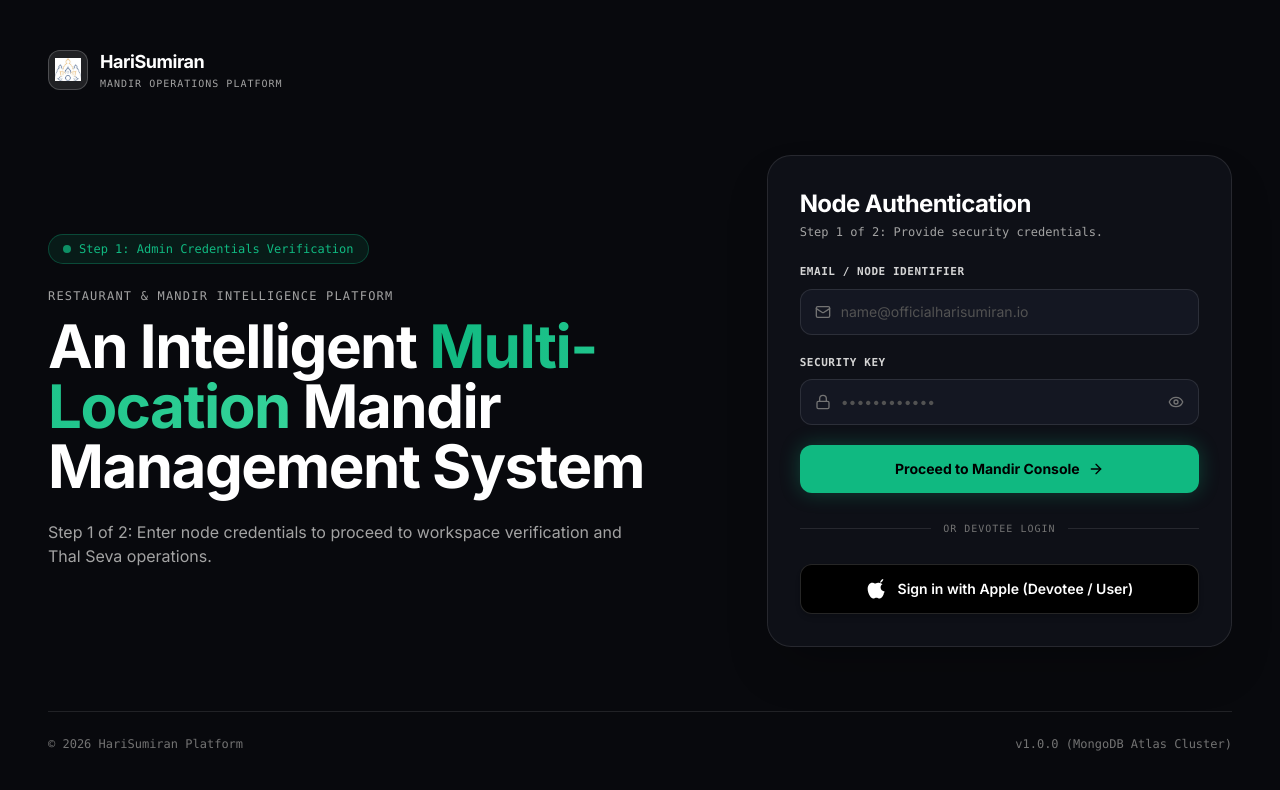
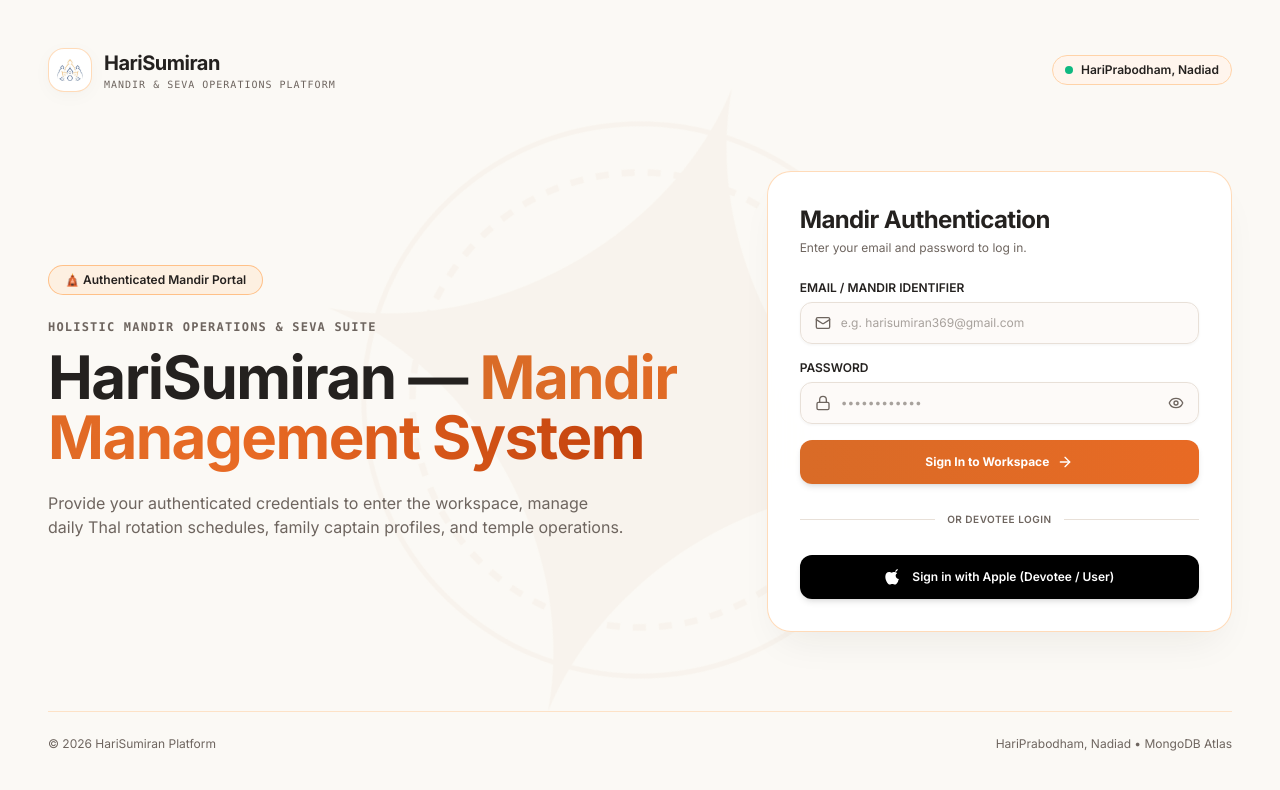
Before and after one commit to ParmarPranav/HariSumiran-Admin-Dashboard, a Next.js app: page /auth in a window 1280 px wide. Shown: the top 790 px of the page. Built offline with nearby package versions, Linux system fonts and the light colour scheme.

Commit message:
feat(auth): update login screen to light warm theme, set title HariSumiran - Mandir Management System, remove restaurant & step text

```diff
--- a/src/app/auth/page.tsx
+++ b/src/app/auth/page.tsx
@@ -3,6 +3,7 @@
 import React, { useState } from "react";
 import { useApp } from "@/context/AppContext";
 import { useRouter } from "next/navigation";
+import { MandalaBackground } from "@/components/ui/MandalaBackground";
 import {
   Mail,
   Lock,
@@ -10,7 +11,6 @@ import {
   Eye,
   EyeOff,
   ShieldCheck,
-  CheckCircle2,
 } from "lucide-react";
 import { toast } from "sonner";
 
@@ -108,98 +108,103 @@ export default function AuthPage() {
   };
 
   return (
-    <div className="min-h-screen w-full bg-[#08090d] text-white flex flex-col justify-between p-6 md:p-12 font-sans selection:bg-[#10b981] selection:text-black">
+    <div className="relative min-h-screen w-full bg-[#FBF9F5] text-charcoal flex flex-col justify-between p-6 md:p-12 font-sans selection:bg-saffron-200 selection:text-saffron-900 overflow-hidden">
+      <MandalaBackground />
+
       {/* Top Header Bar */}
-      <div className="flex items-center justify-between">
+      <div className="relative z-10 flex items-center justify-between">
         <div className="flex items-center gap-3">
-          <div className="h-10 w-10 rounded-xl bg-white/10 border border-white/20 p-1.5 flex items-center justify-center backdrop-blur-md">
+          <div className="h-11 w-11 rounded-2xl bg-white p-2 flex items-center justify-center shadow-soft border border-saffron-200/80">
             <img src="/logo.png" alt="HariSumiran Logo" className="h-full w-full object-contain" />
           </div>
           <div>
-            <h1 className="font-heading text-lg font-bold tracking-tight text-white">HariSumiran</h1>
-            <p className="text-[10px] font-mono tracking-widest text-neutral-400 uppercase">
-              MANDIR OPERATIONS PLATFORM
+            <h1 className="font-heading text-xl font-bold tracking-tight text-charcoal">HariSumiran</h1>
+            <p className="text-[10px] font-mono tracking-widest text-charcoal-subtle uppercase">
+              MANDIR &amp; SEVA OPERATIONS PLATFORM
             </p>
           </div>
+        </div>
+
+        <div className="hidden sm:flex items-center gap-2 px-3 py-1.5 rounded-full bg-saffron-50 border border-saffron-200 text-xs font-semibold text-saffron-800">
+          <span className="h-2 w-2 rounded-full bg-emerald-500 animate-pulse" />
+          HariPrabodham, Nadiad
         </div>
       </div>
 
       {/* Main Split Content Area */}
-      <div className="grid grid-cols-1 lg:grid-cols-12 gap-12 items-center my-auto py-8 max-w-7xl mx-auto w-full">
+      <div className="relative z-10 grid grid-cols-1 lg:grid-cols-12 gap-12 items-center my-auto py-8 max-w-7xl mx-auto w-full">
         {/* Left Side: Branding & Intelligence Headline */}
         <div className="lg:col-span-7 space-y-6">
-          <div className="inline-flex items-center gap-2 px-3.5 py-1.5 rounded-full bg-[#10b981]/10 border border-[#10b981]/30 text-[#10b981] text-xs font-mono font-medium">
-            <span className="h-2 w-2 rounded-full bg-[#10b981] animate-pulse" />
-            Step 1: Admin Credentials Verification
+          <div className="inline-flex items-center gap-2 px-4 py-1.5 rounded-full bg-saffron-100/60 border border-saffron-300/80 text-saffron-900 text-xs font-semibold">
+            🛕 Authenticated Mandir Portal
           </div>
 
           <div className="space-y-3">
-            <p className="text-xs font-mono tracking-widest text-neutral-400 uppercase">
-              RESTAURANT &amp; MANDIR INTELLIGENCE PLATFORM
+            <p className="text-xs font-mono tracking-widest text-charcoal-subtle uppercase font-bold">
+              HOLISTIC MANDIR OPERATIONS &amp; SEVA SUITE
             </p>
-            <h2 className="font-heading text-4xl sm:text-5xl lg:text-6xl font-extrabold tracking-tight text-white leading-[1.1]">
-              An Intelligent{" "}
-              <span className="bg-gradient-to-r from-[#10b981] to-[#34d399] bg-clip-text text-transparent">
-                Multi-Location
-              </span>{" "}
-              Mandir Management System
+            <h2 className="font-heading text-4xl sm:text-5xl lg:text-6xl font-extrabold tracking-tight text-charcoal leading-[1.15]">
+              HariSumiran &mdash;{" "}
+              <span className="bg-gradient-to-r from-[#D96B27] via-[#E86A24] to-[#c2410c] bg-clip-text text-transparent">
+                Mandir Management System
+              </span>
             </h2>
           </div>
 
-          <p className="text-sm md:text-base text-neutral-400 max-w-xl leading-relaxed">
-            Step 1 of 2: Enter node credentials to proceed to workspace verification and Thal Seva operations.
+          <p className="text-sm md:text-base text-charcoal-subtle max-w-xl leading-relaxed">
+            Provide your authenticated credentials to enter the workspace, manage daily Thal rotation schedules, family captain profiles, and temple operations.
           </p>
         </div>
 
-        {/* Right Side: Sleek Dark Authentication Card */}
+        {/* Right Side: Clean White Theme Auth Card */}
         <div className="lg:col-span-5 w-full">
           {step === "credentials" && (
-            <div className="bg-[#0e1017] border border-white/10 rounded-3xl p-6 sm:p-8 shadow-2xl space-y-6 backdrop-blur-xl">
+            <div className="bg-white/95 border border-saffron-200/80 rounded-3xl p-6 sm:p-8 shadow-float space-y-6 backdrop-blur-xl">
               <div>
-                <h3 className="font-heading text-2xl font-bold text-white tracking-tight">
-                  Node Authentication
+                <h3 className="font-heading text-2xl font-bold text-charcoal tracking-tight">
+                  Mandir Authentication
                 </h3>
-                <p className="text-xs text-neutral-400 mt-1 font-mono">
-                  Step 1 of 2: Provide security credentials.
+                <p className="text-xs text-charcoal-subtle mt-1">
+                  Enter your email and password to log in.
                 </p>
               </div>
 
-              <form onSubmit={handleCredentialsLogin} className="space-y-5">
+              <form onSubmit={handleCredentialsLogin} className="space-y-4">
                 <div>
-                  <label className="text-[11px] font-mono tracking-wider font-semibold text-neutral-300 uppercase block mb-2">
-                    EMAIL / NODE IDENTIFIER
+                  <label className="text-xs font-semibold text-charcoal block mb-1.5">
+                    EMAIL / MANDIR IDENTIFIER
                   </label>
-                  <div className="relative flex items-center rounded-xl bg-[#141722] border border-white/10 focus-within:border-[#10b981] transition-all">
-                    <Mail className="h-4 w-4 text-neutral-500 absolute left-3.5 pointer-events-none" />
+                  <div className="relative flex items-center rounded-xl bg-surface-container-low/40 border border-hairline focus-within:border-saffron-400 focus-within:bg-white transition-all shadow-subtle">
+                    <Mail className="h-4 w-4 text-charcoal-subtle absolute left-3.5 pointer-events-none" />
                     <input
                       type="email"
                       value={email}
                       onChange={(e) => setEmail(e.target.value)}
-                      placeholder="name@officialharisumiran.io"
-                      className="w-full bg-transparent text-sm text-white placeholder:text-neutral-600 pl-10 pr-4 py-3 focus:outline-none font-sans"
+                      placeholder="e.g. harisumiran369@gmail.com"
+                      className="w-full bg-transparent text-xs text-charcoal placeholder:text-charcoal-subtle/60 pl-10 pr-4 py-3 focus:outline-none"
                       required
                     />
                   </div>
                 </div>
 
                 <div>
-                  <label className="text-[11px] font-mono tracking-wider font-semibold text-neutral-300 uppercase block mb-2">
-                    SECURITY KEY
+                  <label className="text-xs font-semibold text-charcoal block mb-1.5">
+                    PASSWORD
                   </label>
-                  <div className="relative flex items-center rounded-xl bg-[#141722] border border-white/10 focus-within:border-[#10b981] transition-all">
-                    <Lock className="h-4 w-4 text-neutral-500 absolute left-3.5 pointer-events-none" />
+                  <div className="relative flex items-center rounded-xl bg-surface-container-low/40 border border-hairline focus-within:border-saffron-400 focus-within:bg-white transition-all shadow-subtle">
+                    <Lock className="h-4 w-4 text-charcoal-subtle absolute left-3.5 pointer-events-none" />
                     <input
                       type={showPassword ? "text" : "password"}
                       value={password}
                       onChange={(e) => setPassword(e.target.value)}
                       placeholder="••••••••••••"
-                      className="w-full bg-transparent text-sm text-white placeholder:text-neutral-600 pl-10 pr-10 py-3 focus:outline-none font-sans"
+                      className="w-full bg-transparent text-xs text-charcoal placeholder:text-charcoal-subtle/60 pl-10 pr-10 py-3 focus:outline-none"
                       required
                     />
                     <button
                       type="button"
                       onClick={() => setShowPassword(!showPassword)}
-                      className="absolute right-3.5 text-neutral-500 hover:text-white transition-colors"
+                      className="absolute right-3.5 text-charcoal-subtle hover:text-charcoal transition-colors"
                     >
                       {showPassword ? (
                         <EyeOff className="h-4 w-4" />
@@ -213,13 +218,13 @@ export default function AuthPage() {
                 <button
                   type="submit"
                   disabled={loading}
-                  className="w-full bg-[#10b981] hover:bg-[#059669] text-black font-bold py-3.5 px-4 rounded-xl flex items-center justify-center gap-2 transition-all text-sm shadow-[0_0_20px_rgba(16,185,129,0.3)] disabled:opacity-50"
+                  className="w-full bg-gradient-to-r from-[#D96B27] to-[#E86A24] hover:from-[#c2410c] hover:to-[#D96B27] text-white font-bold py-3.5 px-4 rounded-xl flex items-center justify-center gap-2 transition-all text-xs shadow-md hover:shadow-lg disabled:opacity-50 mt-2"
                 >
                   {loading ? (
-                    <span className="animate-pulse">Verifying Credentials...</span>
+                    <span className="animate-pulse">Authenticating...</span>
                   ) : (
                     <>
-                      <span>Proceed to Mandir Console</span>
+                      <span>Sign In to Workspace</span>
                       <ArrowRight className="h-4 w-4" />
                     </>
                   )}
@@ -227,19 +232,19 @@ export default function AuthPage() {
               </form>
 
               <div className="flex items-center gap-3 py-1">
-                <div className="flex-1 h-px bg-white/10" />
-                <span className="text-[10px] font-mono text-neutral-500 uppercase tracking-widest">
+                <div className="flex-1 h-px bg-hairline" />
+                <span className="text-[10px] font-semibold text-charcoal-subtle uppercase tracking-wider">
                   OR DEVOTEE LOGIN
                 </span>
-                <div className="flex-1 h-px bg-white/10" />
+                <div className="flex-1 h-px bg-hairline" />
               </div>
 
               {/* Apple Sign In button */}
               <button
                 onClick={() => setStep("apple_flow")}
-                className="w-full bg-black hover:bg-neutral-900 border border-white/15 text-white font-semibold py-3.5 px-4 rounded-xl flex items-center justify-center gap-3 transition-all text-sm shadow-md"
+                className="w-full bg-black hover:bg-neutral-800 text-white font-semibold py-3.5 px-4 rounded-xl flex items-center justify-center gap-3 transition-all text-xs shadow-md"
               >
-                <svg className="h-5 w-5 fill-current" viewBox="0 0 170 170">
+                <svg className="h-4 w-4 fill-current" viewBox="0 0 170 170">
                   <path d="M150.37 130.25c-2.45 5.66-5.35 10.87-8.71 15.66-4.58 6.53-8.33 11.05-11.22 13.56-4.48 4.12-9.28 6.23-14.42 6.35-3.69 0-8.14-1.05-13.32-3.18-5.19-2.12-9.97-3.17-14.34-3.17-4.58 0-9.49 1.05-14.75 3.17-5.26 2.13-9.5 3.24-12.74 3.35-4.34.13-9.16-1.9-14.49-6.09-3.26-2.65-7.18-7.3-11.77-13.95-6.66-9.66-11.75-20.2-15.26-31.62-3.52-11.42-5.28-22.12-5.28-32.1 0-14.81 3.73-26.83 11.19-36.05 7.46-9.22 16.89-13.97 28.29-14.24 4.57 0 9.69 1.13 15.36 3.38 5.67 2.25 9.71 3.38 12.12 3.38 2.05 0 6.25-1.22 12.61-3.67 6.36-2.45 11.79-3.55 16.29-3.3 12.35.53 22.39 4.9 30.12 13.11-10.9 6.58-16.22 15.64-15.96 27.18.27 9.07 3.7 16.63 10.3 22.68 6.6 6.05 14.54 9.66 23.82 10.83-2.3 6.94-5.3 14.15-9.01 21.63zM119.22 31.84c0-7.07 2.56-13.78 7.69-20.13 5.13-6.35 11.66-10.4 19.59-12.15.54 6.77-1.78 13.48-6.96 20.13-5.18 6.65-11.71 10.6-19.59 11.85-.27-.23-.49-.78-.73-1.7z" />
                 </svg>
                 <span>Sign in with Apple (Devotee / User)</span>
@@ -248,47 +253,47 @@ export default function AuthPage() {
           )}
 
           {step === "apple_flow" && (
-            <div className="bg-[#0e1017] border border-white/10 rounded-3xl p-6 sm:p-8 shadow-2xl space-y-6 backdrop-blur-xl">
+            <div className="bg-white/95 border border-saffron-200/80 rounded-3xl p-6 sm:p-8 shadow-float space-y-6 backdrop-blur-xl">
               <div className="flex items-center gap-3">
-                <div className="flex h-10 w-10 items-center justify-center rounded-xl bg-black border border-white/20 text-white">
+                <div className="flex h-10 w-10 items-center justify-center rounded-xl bg-black text-white">
                   <svg className="h-5 w-5 fill-current" viewBox="0 0 170 170">
                     <path d="M150.37 130.25c-2.45 5.66-5.35 10.87-8.71 15.66-4.58 6.53-8.33 11.05-11.22 13.56-4.48 4.12-9.28 6.23-14.42 6.35-3.69 0-8.14-1.05-13.32-3.18-5.19-2.12-9.97-3.17-14.34-3.17-4.58 0-9.49 1.05-14.75 3.17-5.26 2.13-9.5 3.24-12.74 3.35-4.34.13-9.16-1.9-14.49-6.09-3.26-2.65-7.18-7.3-11.77-13.95-6.66-9.66-11.75-20.2-15.26-31.62-3.52-11.42-5.28-22.12-5.28-32.1 0-14.81 3.73-26.83 11.19-36.05 7.46-9.22 16.89-13.97 28.29-14.24 4.57 0 9.69 1.13 15.36 3.38 5.67 2.25 9.71 3.38 12.12 3.38 2.05 0 6.25-1.22 12.61-3.67 6.36-2.45 11.79-3.55 16.29-3.3 12.35.53 22.39 4.9 30.12 13.11-10.9 6.58-16.22 15.64-15.96 27.18.27 9.07 3.7 16.63 10.3 22.68 6.6 6.05 14.54 9.66 23.82 10.83-2.3 6.94-5.3 14.15-9.01 21.63zM119.22 31.84c0-7.07 2.56-13.78 7.69-20.13 5.13-6.35 11.66-10.4 19.59-12.15.54 6.77-1.78 13.48-6.96 20.13-5.18 6.65-11.71 10.6-19.59 11.85-.27-.23-.49-.78-.73-1.7z" />
                   </svg>
                 </div>
                 <div>
-                  <h3 className="font-heading text-lg font-bold text-white">Apple ID Single Sign-On</h3>
-                  <p className="text-xs text-neutral-400 font-mono">Devotee &amp; Family Member Access</p>
+                  <h3 className="font-heading text-base font-bold text-charcoal">Apple ID Single Sign-On</h3>
+                  <p className="text-xs text-charcoal-subtle">Devotee &amp; Family Member Access</p>
                 </div>
               </div>
 
-              <div className="space-y-4">
+              <div className="space-y-3">
                 <div>
-                  <label className="text-[11px] font-mono tracking-wider font-semibold text-neutral-300 uppercase block mb-1.5">
+                  <label className="text-xs font-semibold text-charcoal block mb-1">
                     DEVOTEE FULL NAME
                   </label>
                   <input
                     type="text"
                     value={appleName}
                     onChange={(e) => setAppleName(e.target.value)}
-                    className="w-full bg-[#141722] border border-white/10 rounded-xl px-4 py-2.5 text-xs text-white focus:border-[#10b981] focus:outline-none"
+                    className="w-full bg-surface-container-low/40 border border-hairline rounded-xl px-3.5 py-2.5 text-xs text-charcoal focus:border-saffron-400 focus:outline-none"
                   />
                 </div>
 
                 <div>
-                  <label className="text-[11px] font-mono tracking-wider font-semibold text-neutral-300 uppercase block mb-1.5">
+                  <label className="text-xs font-semibold text-charcoal block mb-1">
                     APPLE ID EMAIL
                   </label>
                   <input
                     type="email"
                     value={appleEmail}
                     onChange={(e) => setAppleEmail(e.target.value)}
-                    className="w-full bg-[#141722] border border-white/10 rounded-xl px-4 py-2.5 text-xs text-white focus:border-[#10b981] focus:outline-none"
+                    className="w-full bg-surface-container-low/40 border border-hairline rounded-xl px-3.5 py-2.5 text-xs text-charcoal focus:border-saffron-400 focus:outline-none"
                   />
                 </div>
               </div>
 
-              <div className="p-3 rounded-xl bg-white/5 border border-white/10 text-[11px] text-neutral-400 flex items-center gap-2">
-                <ShieldCheck className="h-4 w-4 text-[#10b981] shrink-0" />
+              <div className="p-3 rounded-xl bg-surface-container-low border border-hairline text-[11px] text-charcoal-subtle flex items-center gap-2">
+                <ShieldCheck className="h-4 w-4 text-emerald-600 shrink-0" />
                 <span>Protected with Apple Private Relay &amp; End-to-End Encryption.</span>
               </div>
 
@@ -296,14 +301,14 @@ export default function AuthPage() {
                 <button
                   onClick={handleAppleSignIn}
                   disabled={loading}
-                  className="w-full bg-white hover:bg-neutral-200 text-black font-bold py-3.5 px-4 rounded-xl flex items-center justify-center gap-2 transition-all text-sm"
+                  className="w-full bg-black hover:bg-neutral-800 text-white font-bold py-3.5 px-4 rounded-xl flex items-center justify-center gap-2 transition-all text-xs"
                 >
                   {loading ? "Authenticating..." : "Authenticate with Apple ID"}
                 </button>
 
                 <button
                   onClick={() => setStep("credentials")}
-                  className="w-full text-center text-xs text-neutral-400 hover:text-white pt-2 font-mono"
+                  className="w-full text-center text-xs text-charcoal-subtle hover:text-charcoal pt-2 font-medium"
                 >
                   &larr; Return to Credentials Login
                 </button>
@@ -314,9 +319,9 @@ export default function AuthPage() {
       </div>
 
       {/* Bottom Footer Line */}
-      <div className="flex flex-col sm:flex-row items-center justify-between gap-2 text-xs font-mono text-neutral-500 pt-6 border-t border-white/10">
+      <div className="relative z-10 flex flex-col sm:flex-row items-center justify-between gap-2 text-xs text-charcoal-subtle pt-6 border-t border-saffron-200/60">
         <p>© 2026 HariSumiran Platform</p>
-        <p>v1.0.0 (MongoDB Atlas Cluster)</p>
+        <p>HariPrabodham, Nadiad • MongoDB Atlas</p>
       </div>
     </div>
   );
--- a/src/components/layout/AppLayout.tsx
+++ b/src/components/layout/AppLayout.tsx
@@ -29,7 +29,7 @@ export function AppLayout({ children }: { children: React.ReactNode }) {
   // Before authenticating or when on /auth page, render ONLY the full-screen page content without sidebar or header
   if (!mounted || isAuthPage || !isAuthenticated) {
     return (
-      <div className="h-full w-full min-h-screen bg-[#08090d] text-white">
+      <div className="h-full w-full min-h-screen bg-[#FBF9F5] text-charcoal">
         {children}
       </div>
     );
```
